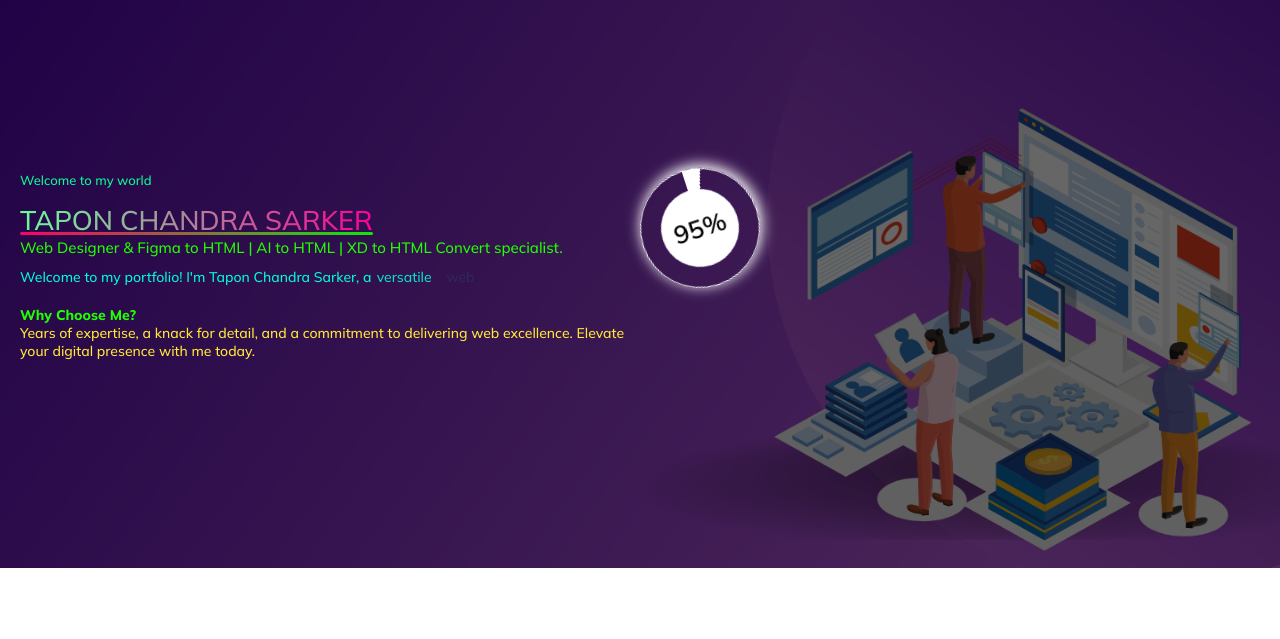
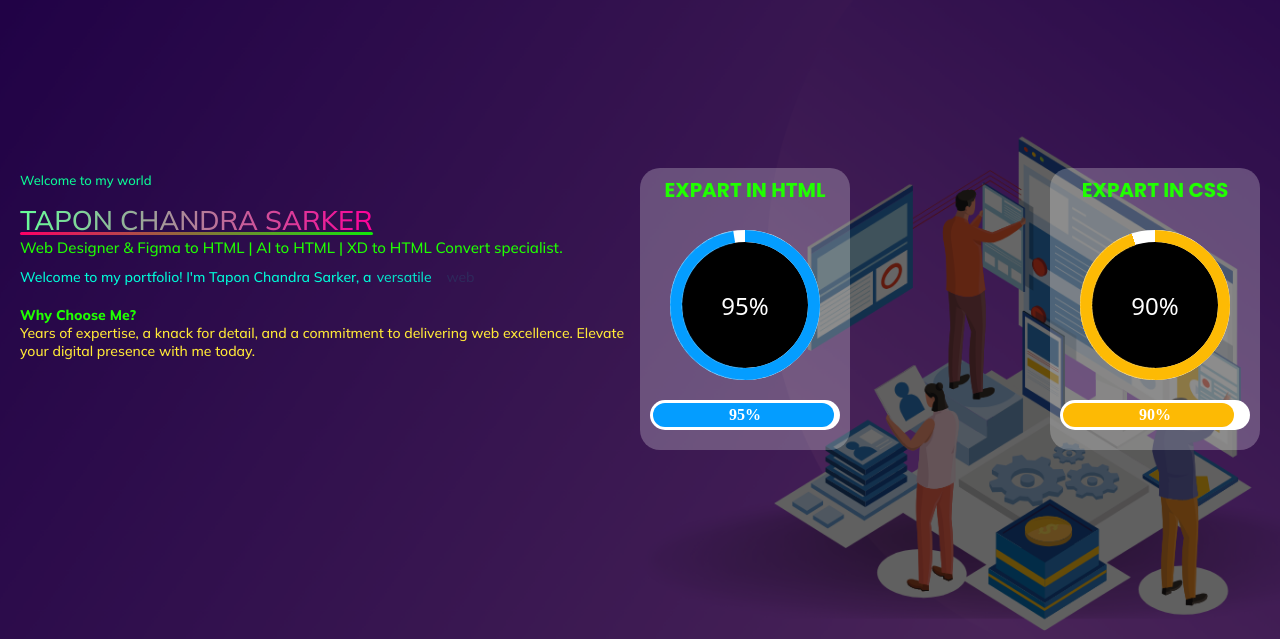
Before and after one commit to taponbiswas007/taponportfulio, a plain HTML site: page index.html in a window 1280 px wide. Shown: the part 132-771 px from the top of the page. Drawn offline with nearby package versions, Linux system fonts and the light colour scheme; files whose address does not match are found by name; a web font is replaced by a local one.

Commit message:
progress bar

```diff
--- a/css/style.css
+++ b/css/style.css
@@ -330,48 +330,210 @@
 }
 .hero-right{
     z-index: 1;
-}
-.html-circle{
-    height: 120px;
-    width: 120px;
-    border-radius: 50%;
-    border: 1px solid #FFFFFF;
-    box-shadow: 2px -2px 14px 1px #FFFFFF;
+    display: flex;
+    justify-content: space-between;
+    align-items: center;
+}
+.progress-area{
+    background: rgba(250 ,250, 250 ,0.25) ;
     display: flex;
     justify-content: center;
     align-items: center;
+    flex-direction: column;
+    border-radius: 20px;
+    padding: 10px 10px 20px 10px;
+
+
+}
+.html-progress-head{
+    font-size: 20px;
+    font-weight: 700;
+    display: inline-block;
+    color: #20FF00;
+    text-transform: uppercase;
+    font-family: 'poppins';
+}
+.progress {
+width: 150px;
+height: 150px !important;
+line-height: 150px;
+background: none;
+margin: 20px;
+box-shadow: none;
+position: relative;
+}
+.progress:after {
+content: "";
+width: 100%;
+height: 100%;
+border-radius: 50%;
+border: 12px solid #fff;
+position: absolute;
+top: 0;
+left: 0;
+}
+.progress>span {
+width: 50%;
+height: 100%;
+overflow: hidden;
+position: absolute;
+top: 0;
+z-index: 1;
+}
+.progress .progress-left {
+left: 0;
+}
+.progress .progress-bar {
+width: 100%;
+height: 100%;
+background: none;
+border-width: 12px;
+border-style: solid;
+position: absolute;
+top: 0;
+}
+.progress .progress-left .progress-bar {
+left: 100%;
+border-top-right-radius: 80px;
+border-bottom-right-radius: 80px;
+border-left: 0;
+-webkit-transform-origin: center left;
+transform-origin: center left;
+}
+.progress .progress-right {
+right: 0;
+}
+.progress .progress-right .progress-bar {
+left: -100%;
+border-top-left-radius: 80px;
+border-bottom-left-radius: 80px;
+border-right: 0;
+-webkit-transform-origin: center right;
+transform-origin: center right;
+animation: loading-1 1.8s linear forwards;
+}
+.progress .progress-value {
+width: 90%;
+height: 90%;
+border-radius: 50%;
+background: #000;
+font-size: 24px;
+color: #fff;
+line-height: 135px;
+text-align: center;
+position: absolute;
+top: 5%;
+left: 5%;
+}
+.progress.blue .progress-bar {
+border-color: #049dff;
+}
+.progress.blue .progress-left .progress-bar {
+animation: loading-2 1.5s linear forwards 1.8s;
+}
+.progress.yellow .progress-bar {
+border-color: #fdba04;
+}
+.progress.yellow .progress-left .progress-bar {
+    animation: loading-3 1.5s linear forwards 1.8s;
+}
+
+@keyframes loading-1 {
+0% {
+    -webkit-transform: rotate(0deg);
+    transform: rotate(0deg);
+}
+100% {
+    -webkit-transform: rotate(180deg);
+    transform: rotate(180deg);
+}
+}
+@keyframes loading-2 {
+0% {
+    -webkit-transform: rotate(0deg);
+    transform: rotate(0deg);
+    }
+100% {
+    -webkit-transform: rotate(171deg);
+    transform: rotate(171deg);
+    }
+}
+@keyframes loading-3 {
+0% {
+    -webkit-transform: rotate(0deg);
+    transform: rotate(0deg);
+    }
+100% {
+    -webkit-transform: rotate(162deg);
+    transform: rotate(162deg);
+    }
+}
+
+.html-progress{
+    background: #ffffff;
+    width: 100%;
+    height: 30px;
+    border-radius: 20px;
     position: relative;
-    background: conic-gradient(
-        white 0% 5%,
-        transparent 5% 100%
-    );
-    animation: fillAnimation 5s linear forwards;
-}
-@keyframes fillAnimation {
-    0% {
-        transform: rotate(0deg);
+    display: flex;
+    justify-content: center;
+    align-items: center;
+
+}
+.html-progress::after{
+    content: ' ';
+    background: #049dff;
+    border-radius: 20px;
+    position: absolute;
+    inset: 3px;
+    width: 95%;
+    animation: htmlbar 4.5s forwards;
+}
+@keyframes htmlbar{
+    0%{
+        width: 0%;
     }
-    100% {
-        transform: rotate(342deg); /* 342 degrees corresponds to 95% progress */
+    100%{
+        width: 95%;
     }
 }
-
-.html-circle::after{
+.css-progress{
+    background: #ffffff;
+    width: 100%;
+    height: 30px;
+    border-radius: 20px;
+    position: relative;
+    display: flex;
+    justify-content: center;
+    align-items: center;
+
+}
+.css-progress::after{
     content: ' ';
-    background: #FFFFFF;
+    background: #fdba04;
+    border-radius: 20px;
     position: absolute;
-    inset: 20px;
-    border-radius: 50%;
-}
-.html-circle>span{
-    font-family: 'Mulish';
-    font-weight: 600;
-    font-size: 25px;
-    color: #000000;
+    inset: 3px;
+    width: 90%;
+    animation: cssbar 4.5s forwards;
+}
+@keyframes cssbar{
+    0%{
+        width: 0%;
+    }
+    100%{
+        width: 90%;
+    }
+}
+
+.html-progress-value , .cssbar{
+    color: #ffffff;
+    font-size: 16px;
+    font-family: 'Raleway';
+    font-weight: 700;
+    position: absolute;
     z-index: 1;
-
-}
-.html-progress{}
+}
 /*----hero area end----*/
 
 
--- a/index.html
+++ b/index.html
@@ -72,12 +72,37 @@
                         Years of expertise, a knack for detail, and a commitment to delivering web excellence. Elevate your digital presence with me today.</h3>
                     </div>
                     <div class="hero-right">
-                        <div class="html">
-                            <div class="html-circle">
-                                <span>95%</span>
-                            </div>
-                            <div class="html-progress"></div>
-                        </div>
+                        <div class="progress-area">
+                            <h1 class="html-progress-head">expart in html</h1>
+                            <div class="progress blue">
+                                <span class="progress-left">
+                                    <span class="progress-bar"></span>
+                                </span>
+                                <span class="progress-right">
+                                    <span class="progress-bar"></span>
+                                </span>
+                                <div class="progress-value">0%</div>
+                            </div>
+                            <div class="html-progress">
+                                <div class="html-progress-value">0%</div>
+                            </div>
+                        </div>
+                        <div class="progress-area">
+                            <h1 class="html-progress-head">expart in css</h1>
+                            <div class="progress yellow">
+                                <span class="progress-left">
+                                    <span class="progress-bar"></span>
+                                </span>
+                                <span class="progress-right">
+                                    <span class="progress-bar"></span>
+                                </span>
+                                <div class="css-progress-value progress-value">0%</div>
+                            </div>
+                            <div class="html-progress css-progress">
+                                <div class="cssbar">0%</div>
+                            </div>
+                        </div>
+
                     </div>
                 </div>
             </div>
--- a/js/main.js
+++ b/js/main.js
@@ -26,5 +26,30 @@
 
 }
 
-$('.html-circle').addClass('filled');
+
 });
+
+const numb1 = document.querySelector(".progress-value");
+const numb2 = document.querySelector(".html-progress-value");
+const numb3 = document.querySelector(".css-progress-value");
+const numb4 = document.querySelector(".cssbar");
+let counter = 0;
+
+const interval = setInterval(() => {
+  if (counter === 95) {
+    clearInterval(interval);
+  } else {
+    counter += 1;
+    numb1.textContent = counter + "%";
+
+    if (counter === 95) {
+      numb2.textContent = counter + "%";
+    }
+    if (counter <= 90) {
+      numb3.textContent = counter + "%";
+    }
+    if (counter <= 90) {
+      numb4.textContent = counter + "%";
+    }
+  }
+}, 31);
```
